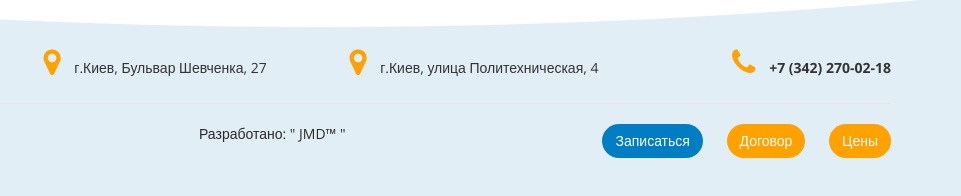
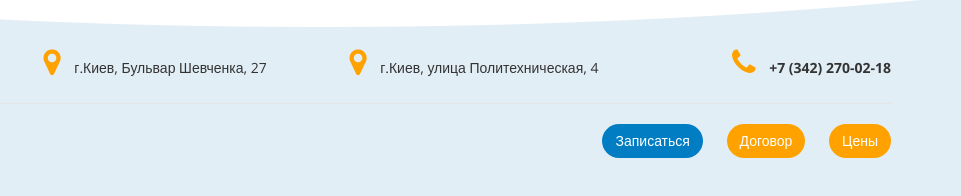
Before and after one commit to justmadden/VetClinic, a plain HTML site: page index.html in a window 1280 px wide. Shown: the part 1849-2045 px from the top of the page, 319-1280 px from the left. Drawn offline with nearby package versions, Linux system fonts and the light colour scheme.

Commit message:
Update index.html

```diff
--- a/index.html
+++ b/index.html
@@ -263,7 +263,7 @@
               <p>© Белый клык, ветеринарная клиника</p>
             </div>
             <div class="col-md-5 who text-center phone-center">
-              <a href="#">Разработано:  " JMD™ "</a>
+
             </div>
             <div class="col-md-4 btns phone-center">
               <a href="#" class="btn btn-blue">Записаться</a>
```
